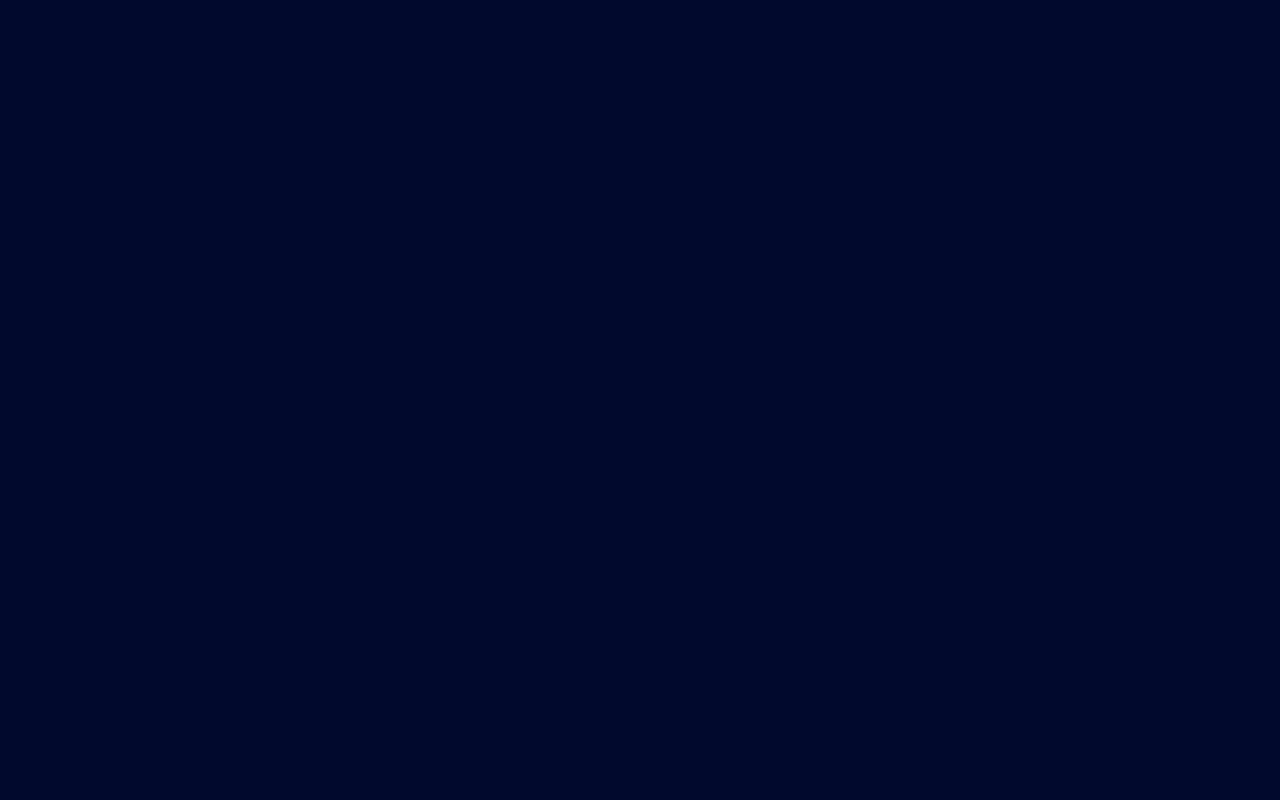
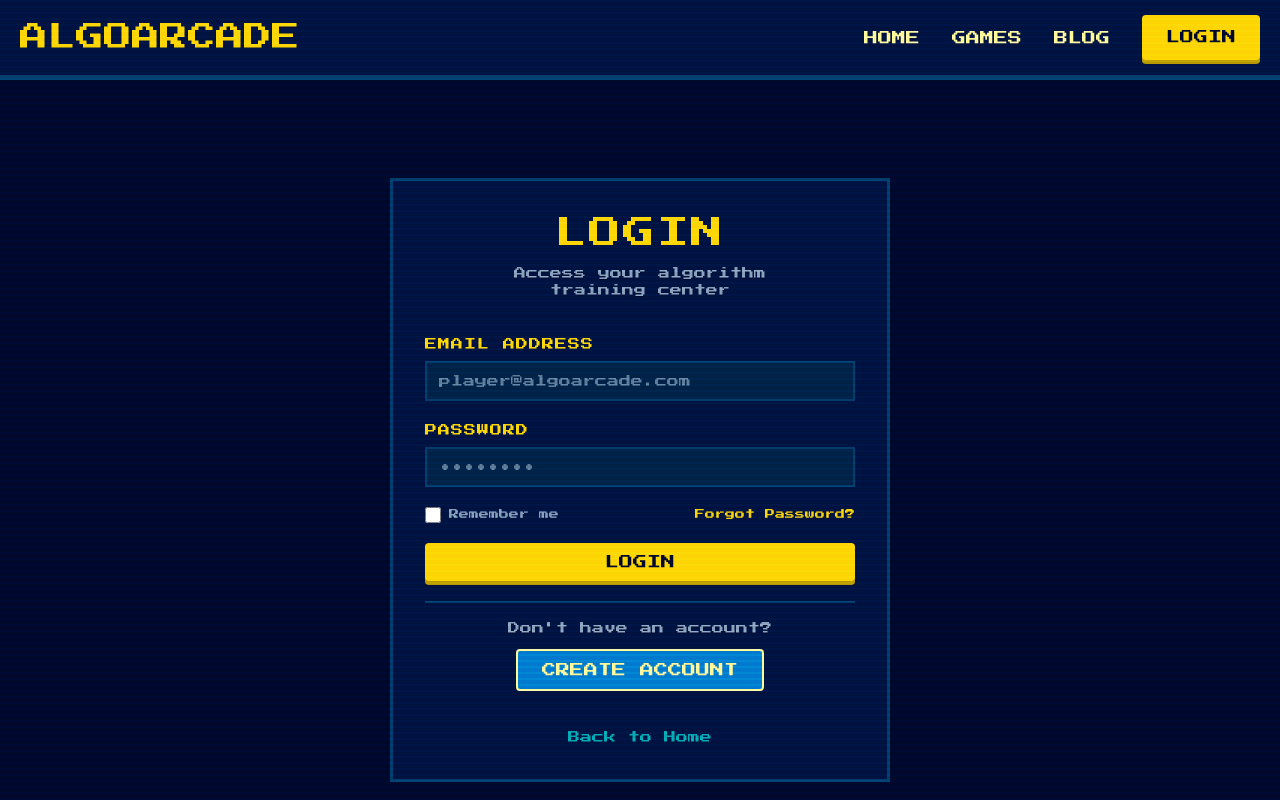
Before and after one commit to TeachingHub/algoarcade, a React app in the folder frontend/: page /login in a window 1280 px wide. Before the commit this address had no page. Shown: the top 800 px of the page. Built offline with nearby package versions, Linux system fonts and the light colour scheme; the HTML template or start-up script is replaced by a standard one.

Commit message:
Feature: Implement LoginForm component and integrate with LoginPage; add routing for login functionality

```diff
--- /dev/null
+++ b/frontend/src/components/forms/LoginForm.tsx
@@ -0,0 +1,61 @@
+import styles from "@/styles/components/forms/LoginForm.module.css";
+import Button from "@/components/shared/Button";
+
+export default function LoginForm() {
+    return (
+        <div className={styles.loginContainer}>
+            <div className={styles.loginBox}>
+                <div className={styles.header}>
+                    <h1 className={styles.title}>LOGIN</h1>
+                    <p className={styles.subtitle}>
+                        Access your algorithm<br />
+                        training center
+                    </p>
+                </div>
+
+                <form className={styles.form}>
+                    <div className={styles.inputGroup}>
+                        <label className={styles.label}>EMAIL ADDRESS</label>
+                        <input
+                            type="email"
+                            className={styles.input}
+                            placeholder="player@algoarcade.com"
+                        />
+                    </div>
+
+                    <div className={styles.inputGroup}>
+                        <label className={styles.label}>PASSWORD</label>
+                        <input
+                            type="password"
+                            className={styles.input}
+                            placeholder="••••••••"
+                        />
+                    </div>
+
+                    <div className={styles.options}>
+                        <div className={styles.checkboxGroup}>
+                            <input type="checkbox" id="remember" className={styles.checkbox} />
+                            <label htmlFor="remember" className={styles.checkboxLabel}>
+                                Remember me
+                            </label>
+                        </div>
+                        <a href="#" className={styles.forgotLink}>
+                            Forgot Password?
+                        </a>
+                    </div>
+
+                    <Button style={["primary"]} label="LOGIN" />
+                </form>
+
+                <div className={styles.footer}>
+                    <p className={styles.signupText}>Don't have an account?</p>
+                    <Button style={["secondary"]} label="CREATE ACCOUNT" />
+                </div>
+
+                <div className={styles.backToHome}>
+                    <a href="/" className={styles.backLink}>Back to Home</a>
+                </div>
+            </div>
+        </div>
+    );
+}
--- a/frontend/src/components/shared/Header.tsx
+++ b/frontend/src/components/shared/Header.tsx
@@ -15,7 +15,7 @@ export default function Header() {
                         <Button style={["link"]} label="GAMES" />
                         <Button style={["link"]} label="BLOG" />
                     </div>
-                    <Button style={["primary"]} label="LOGIN" />
+                    <Button to="/login" style={["primary"]} label="LOGIN" />
                 </div>
             </div>
         </header>
--- /dev/null
+++ b/frontend/src/pages/LoginPage.tsx
@@ -0,0 +1,10 @@
+import LoginForm from "@/components/forms/LoginForm";
+import Layout from "@/layouts/Layout";
+
+export default function LoginPage() {
+    return(
+        <Layout>
+            <LoginForm/>
+        </Layout>
+    )
+}
--- a/frontend/src/router.tsx
+++ b/frontend/src/router.tsx
@@ -1,11 +1,13 @@
 import { BrowserRouter, Route, Routes } from "react-router";
 import Index from "./pages/Index";
+import LoginPage from "./pages/LoginPage";
 
 export default function Router() {
   return (
     <BrowserRouter>
     <Routes>
      <Route index element={<Index/>}></Route>
+     <Route path="/login" element={<LoginPage />} />
     </Routes>
 
     </BrowserRouter>
--- /dev/null
+++ b/frontend/src/styles/components/forms/LoginForm.module.css
@@ -0,0 +1,157 @@
+.loginContainer {
+    display: flex;
+    align-items: center;
+    justify-content: center;
+    min-height: 80vh;
+    width: 100%;
+}
+
+.loginBox {
+    background-color: var(--card);
+    border: 3px solid var(--border);
+    padding: var(--space-xxxl);
+    width: 100%;
+    max-width: 500px;
+    display: flex;
+    flex-direction: column;
+    gap: var(--space-xl);
+}
+
+.header {
+    text-align: center;
+    margin-bottom: var(--space-lg);
+}
+
+.title {
+    font-size: var(--font-size-xxxl);
+    color: var(--primary);
+    margin-bottom: var(--space-md);
+    letter-spacing: 2px;
+}
+
+.subtitle {
+    color: var(--muted-foreground);
+    font-size: var(--font-size-xs);
+    line-height: 1.4;
+    margin: 0;
+}
+
+.form {
+    display: flex;
+    flex-direction: column;
+    gap: var(--space-xl);
+}
+
+.inputGroup {
+    display: flex;
+    flex-direction: column;
+    gap: var(--space-sm);
+}
+
+.label {
+    color: var(--primary);
+    font-size: var(--font-size-xs);
+    font-weight: var(--font-weight-bold);
+    letter-spacing: 1px;
+}
+
+.input {
+    background-color: var(--input);
+    border: 2px solid var(--border);
+    color: var(--foreground);
+    padding: var(--space-md);
+    font-family: 'Press Start 2P', 'Courier New', monospace;
+    font-size: var(--font-size-xs);
+    outline: none;
+    transition: border-color 0.2s ease;
+}
+
+.input:focus {
+    border-color: var(--primary);
+    box-shadow: 0 0 0 2px rgba(253, 213, 5, 0.2);
+}
+
+.input::placeholder {
+    color: var(--muted-foreground);
+    opacity: 0.7;
+}
+
+.options {
+    display: flex;
+    justify-content: space-between;
+    align-items: center;
+    flex-wrap: wrap;
+    gap: var(--space-md);
+}
+
+.checkboxGroup {
+    display: flex;
+    align-items: center;
+    gap: var(--space-sm);
+}
+
+.checkbox {
+    width: 16px;
+    height: 16px;
+    accent-color: var(--primary);
+}
+
+.checkboxLabel {
+    color: var(--muted-foreground);
+    font-size: var(--font-size-xxs);
+    cursor: pointer;
+}
+
+.forgotLink {
+    color: var(--primary);
+    font-size: var(--font-size-xxs);
+    text-decoration: none;
+    transition: opacity 0.2s ease;
+}
+
+.forgotLink:hover {
+    opacity: 0.8;
+}
+
+.footer {
+    display: flex;
+    flex-direction: column;
+    align-items: center;
+    gap: var(--space-md);
+    padding-top: var(--space-lg);
+    border-top: 2px solid var(--border);
+}
+
+.signupText {
+    color: var(--muted-foreground);
+    font-size: var(--font-size-xs);
+    margin: 0;
+}
+
+.backToHome {
+    text-align: center;
+    margin-top: var(--space-md);
+}
+
+.backLink {
+    color: var(--accent);
+    font-size: var(--font-size-xs);
+    text-decoration: none;
+    transition: color 0.2s ease;
+}
+
+.backLink:hover {
+    color: var(--primary);
+}
+
+@media (max-width: 600px) {
+    .loginBox {
+        padding: var(--space-xl);
+        margin: var(--space-md);
+    }
+
+    .options {
+        flex-direction: column;
+        align-items: flex-start;
+    }
+}
```
Also changed, not shown: frontend/src/pages/Login.tsx (deleted).
